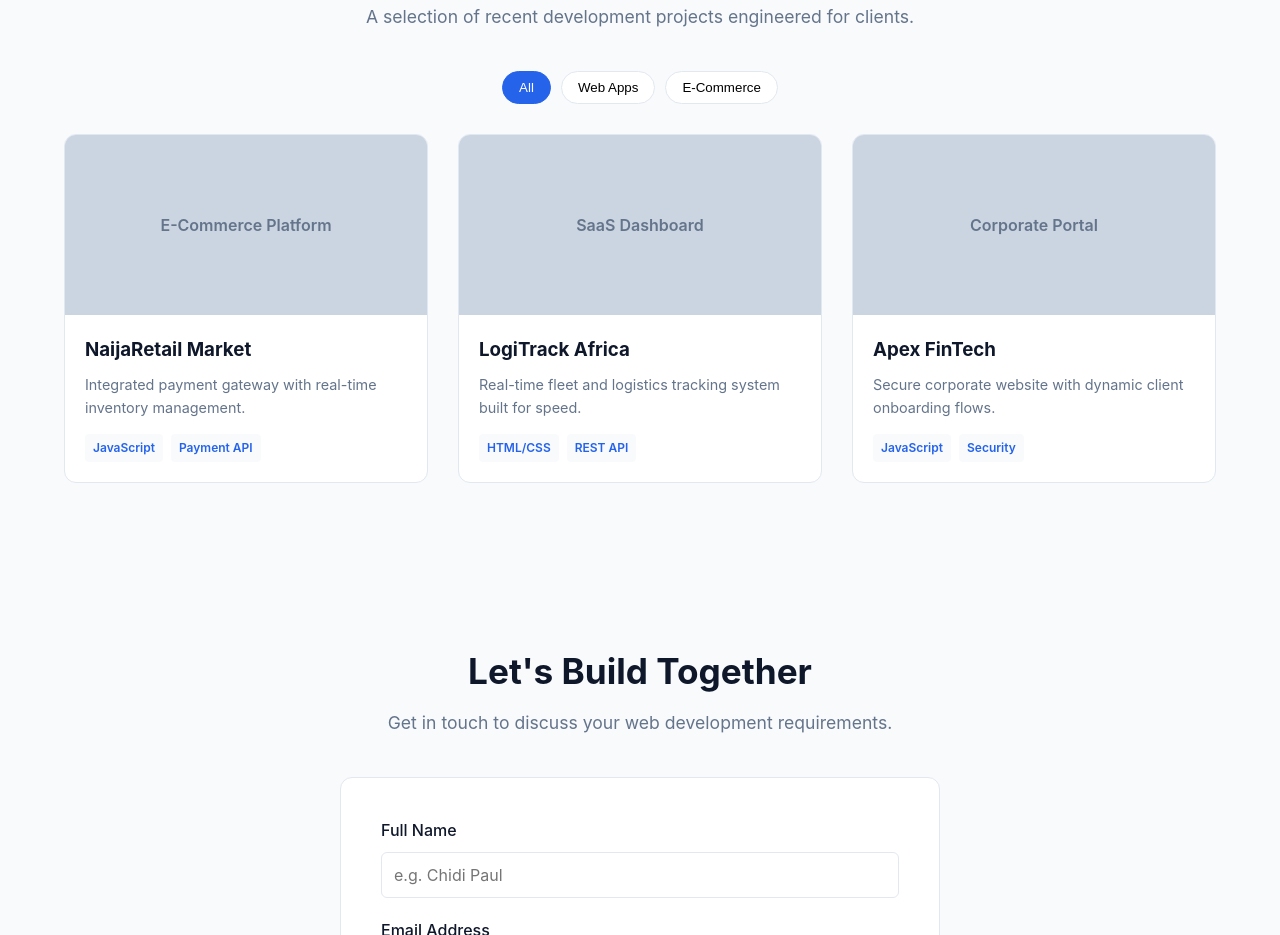
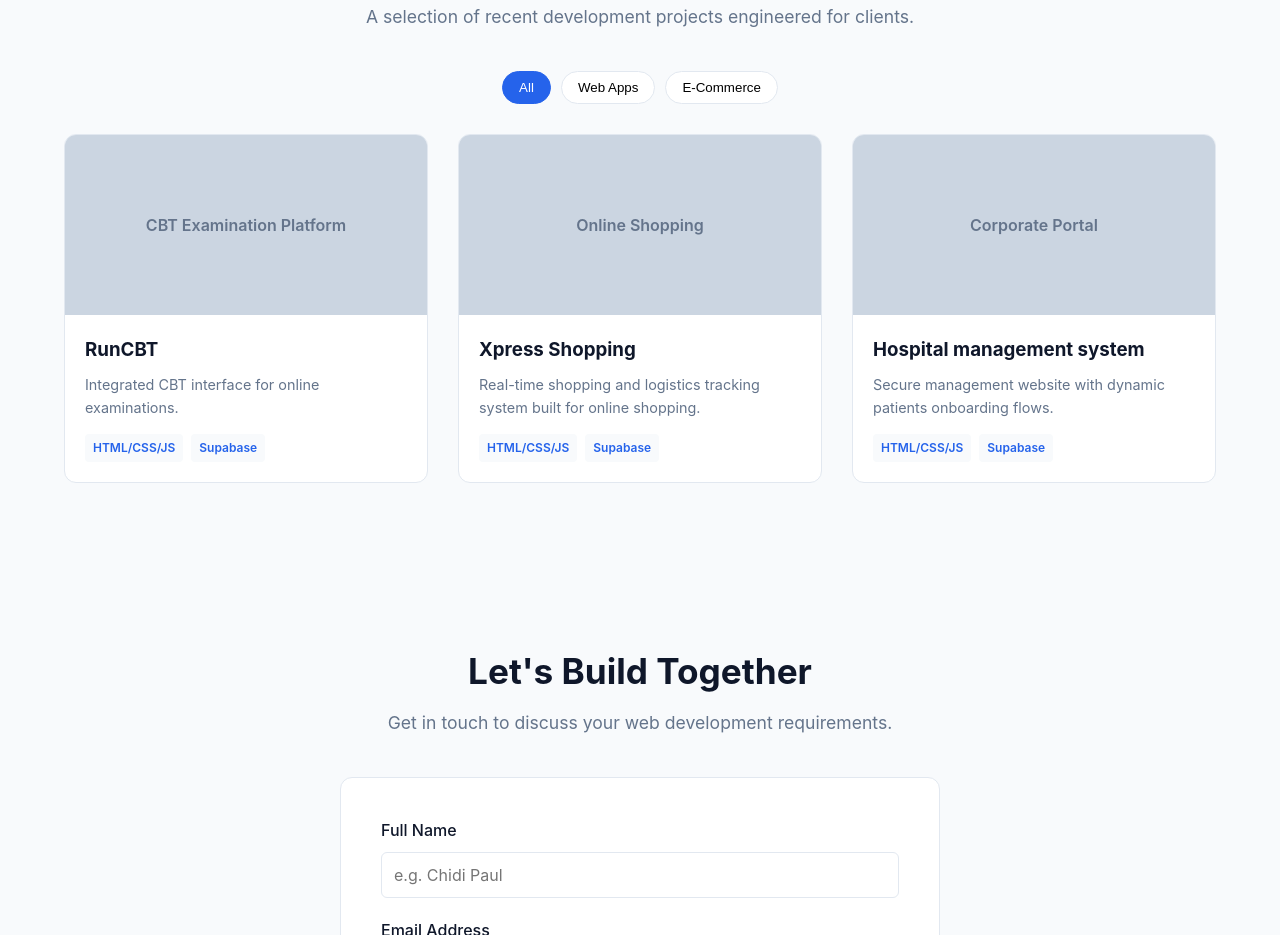
Before and after one commit to PauliscoDigitals/Portfolio, a plain HTML site: page index.html in a window 1280 px wide. Shown: the part 1366-2301 px from the top of the page. Drawn offline with Linux system fonts and the light colour scheme.

Commit message:
Update portfolio items and social links in index.html

```diff
--- a/index.html
+++ b/index.html
@@ -624,25 +624,25 @@
 
       <div class="portfolio-grid">
         <div class="portfolio-card" data-category="ecommerce">
-          <div class="portfolio-img">E-Commerce Platform</div>
+          <div class="portfolio-img">CBT Examination Platform</div>
           <div class="portfolio-info">
-            <h3>NaijaRetail Market</h3>
-            <p>Integrated payment gateway with real-time inventory management.</p>
+            <h3>RunCBT</h3>
+            <p>Integrated CBT interface for online examinations.</p>
             <div class="tags">
-              <span class="tag">JavaScript</span>
-              <span class="tag">Payment API</span>
+              <span class="tag">HTML/CSS/JS</span>
+              <span class="tag">Supabase</span>
             </div>
           </div>
         </div>
 
         <div class="portfolio-card" data-category="webapp">
-          <div class="portfolio-img">SaaS Dashboard</div>
+          <div class="portfolio-img">Online Shopping</div>
           <div class="portfolio-info">
-            <h3>LogiTrack Africa</h3>
-            <p>Real-time fleet and logistics tracking system built for speed.</p>
+            <h3>Xpress Shopping</h3>
+            <p>Real-time shopping and logistics tracking system built for online shopping.</p>
             <div class="tags">
-              <span class="tag">HTML/CSS</span>
-              <span class="tag">REST API</span>
+              <span class="tag">HTML/CSS/JS</span>
+              <span class="tag">Supabase</span>
             </div>
           </div>
         </div>
@@ -650,11 +650,11 @@
         <div class="portfolio-card" data-category="webapp">
           <div class="portfolio-img">Corporate Portal</div>
           <div class="portfolio-info">
-            <h3>Apex FinTech</h3>
-            <p>Secure corporate website with dynamic client onboarding flows.</p>
+            <h3>Hospital management system</h3>
+            <p>Secure management website with dynamic patients onboarding flows.</p>
             <div class="tags">
-              <span class="tag">JavaScript</span>
-              <span class="tag">Security</span>
+              <span class="tag">HTML/CSS/JS</span>
+              <span class="tag">Supabase</span>
             </div>
           </div>
         </div>
@@ -746,7 +746,7 @@
           <a href="#" target="_blank">LinkedIn</a>
           <a href="#" target="_blank">Twitter / X</a>
           <a href="#" target="_blank">GitHub</a>
-          <a href="#" target="_blank">WhatsApp</a>
+          <a href="https://wa.me/09116872272" target="_blank">WhatsApp</a>
         </div>
       </div>
     </div>
```
